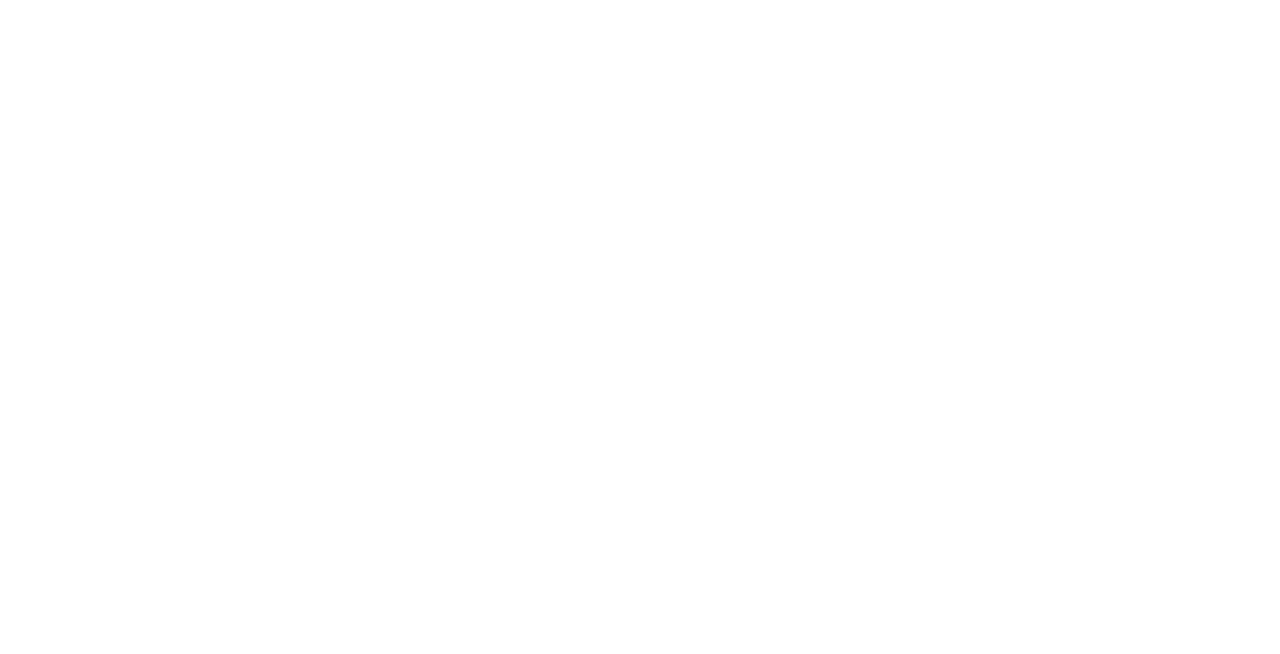
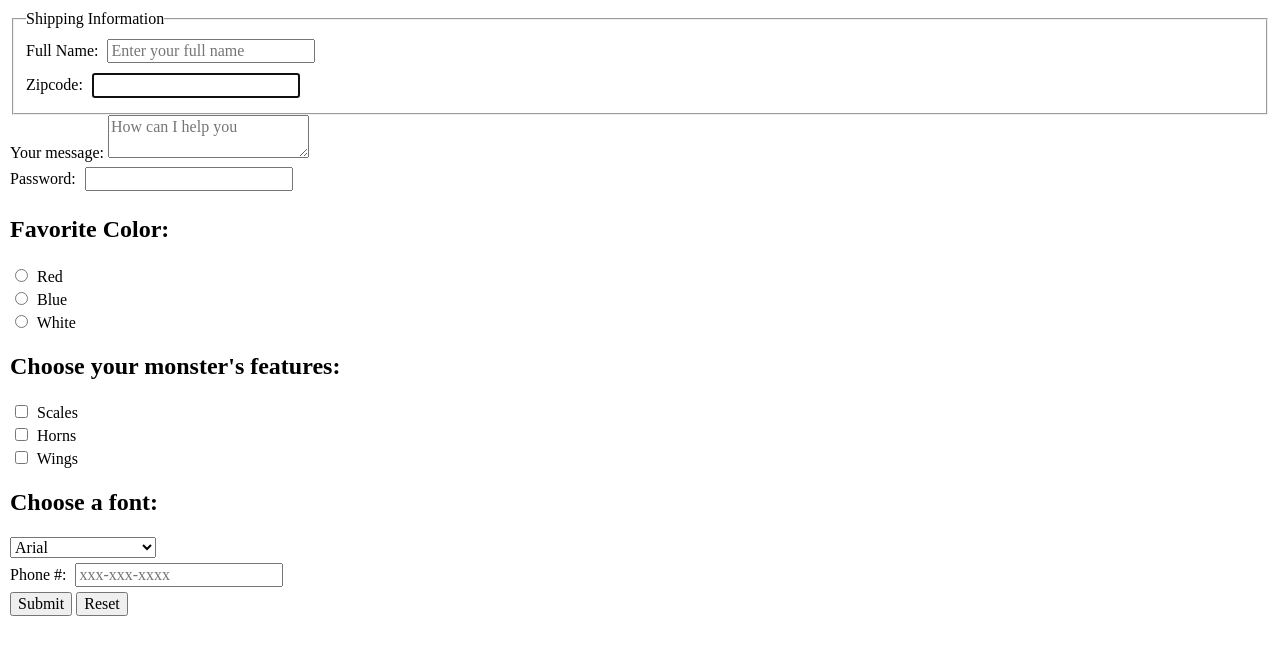
Before and after one commit to jdavisson87/starter-front-end, a plain HTML site: page html-forms/index.html in a window 1280 px wide. Drawn offline with nearby package versions, Linux system fonts and the light colour scheme.

Commit message:
html form lesson complete

```diff
--- a/html-forms/index.html
+++ b/html-forms/index.html
@@ -13,6 +13,99 @@
   </head>
 
   <body>
-    <main></main>
+    <main>
+      <form>
+        <fieldset>
+          <legend>Shipping Information</legend>
+          <div>
+            <label for="name">Full Name:</label>
+            <input
+              id="name"
+              type="text"
+              name="name"
+              placeholder="Enter your full name"
+            />
+          </div>
+          <div>
+            <label for="location">Zipcode:</label>
+            <input
+              id="location"
+              type="text"
+              name="zipcode"
+              autofocus="on"
+              maxlength="5"
+              required
+            />
+          </div>
+        </fieldset>
+
+        <div>
+          <label for="form-message">Your message:</label>
+          <textarea
+            id="form-message"
+            name="message"
+            autofocus="on"
+            required
+            maxlength="200"
+            placeholder="How can I help you"
+          ></textarea>
+        </div>
+        <div>
+          <label for="password">Password:</label>
+          <input id="password" type="password" name="password" minlength="8" />
+        </div>
+        <div>
+          <h2>Favorite Color:</h2>
+          <div>
+            <input id="red" name="color" type="radio" value="red" />
+            <label for="red">Red</label>
+          </div>
+          <div>
+            <input id="blue" name="color" type="radio" value="blue" />
+            <label for="blue">Blue</label>
+          </div>
+          <div>
+            <input id="white" name="color" type="radio" value="white" />
+            <label for="white">White</label>
+          </div>
+        </div>
+        <div>
+          <h2>Choose your monster's features:</h2>
+          <div>
+            <input name="scales" type="checkbox" id="scales" />
+            <label for="scales">Scales</label>
+          </div>
+          <div>
+            <input name="horns" type="checkbox" id="horns" />
+            <label for="horns">Horns</label>
+          </div>
+          <div>
+            <input name="wings" type="checkbox" id="wings" />
+            <label for="wings">Wings</label>
+          </div>
+        </div>
+        <div>
+          <h2>Choose a font:</h2>
+          <select name="fonts" size="1">
+            <option value="arial">Arial</option>
+            <option value="times">Times New Roman</option>
+            <option value="comicsans">Comic Sans</option>
+            <option value="papyrus">Papyrus</option>
+          </select>
+        </div>
+        <div>
+          <label for="phone">Phone #:</label>
+          <input
+            id="phone"
+            type="text"
+            name="phone"
+            pattern="\d{3}[\-]\d{3}[\-]\d{4}"
+            placeholder="xxx-xxx-xxxx"
+          />
+        </div>
+        <button type="submit">Submit</button>
+        <button type="reset">Reset</button>
+      </form>
+    </main>
   </body>
 </html>
```
